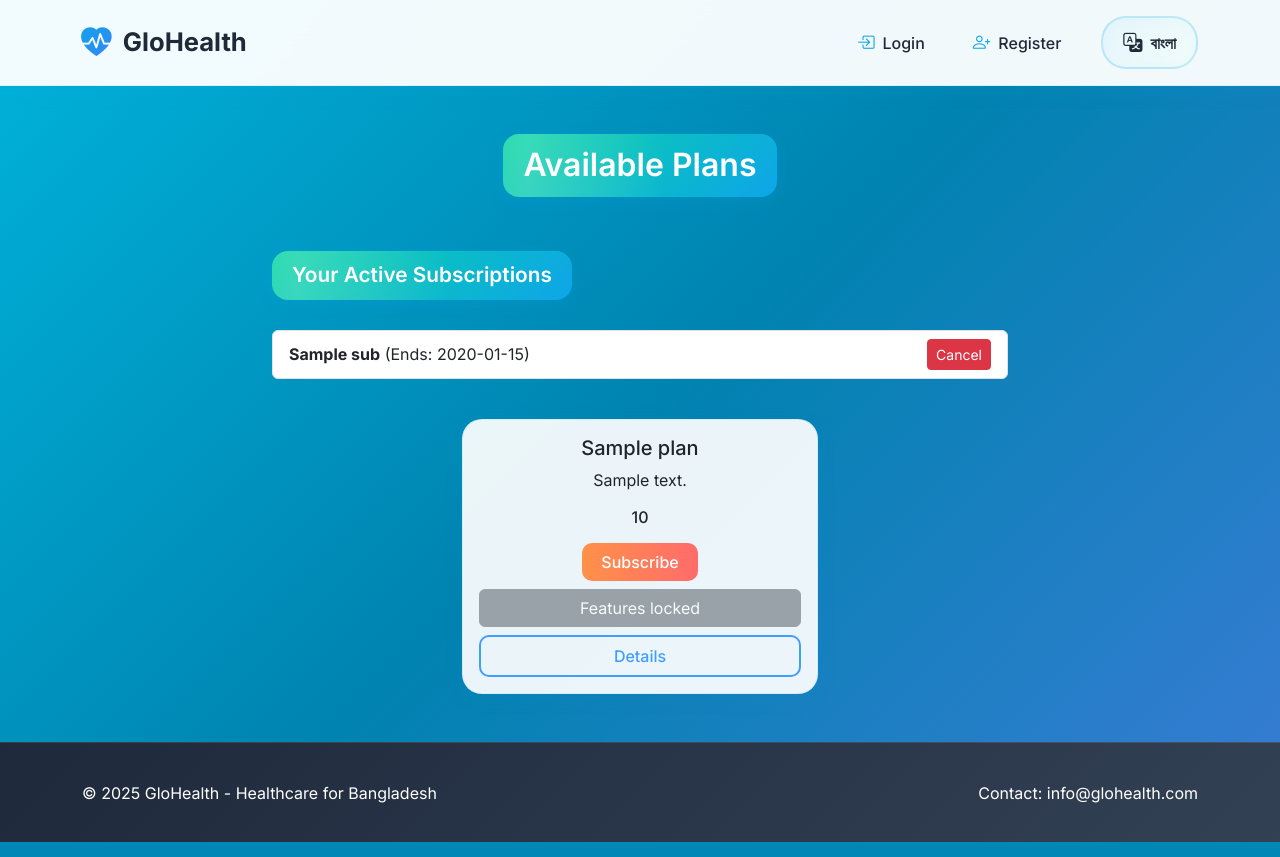
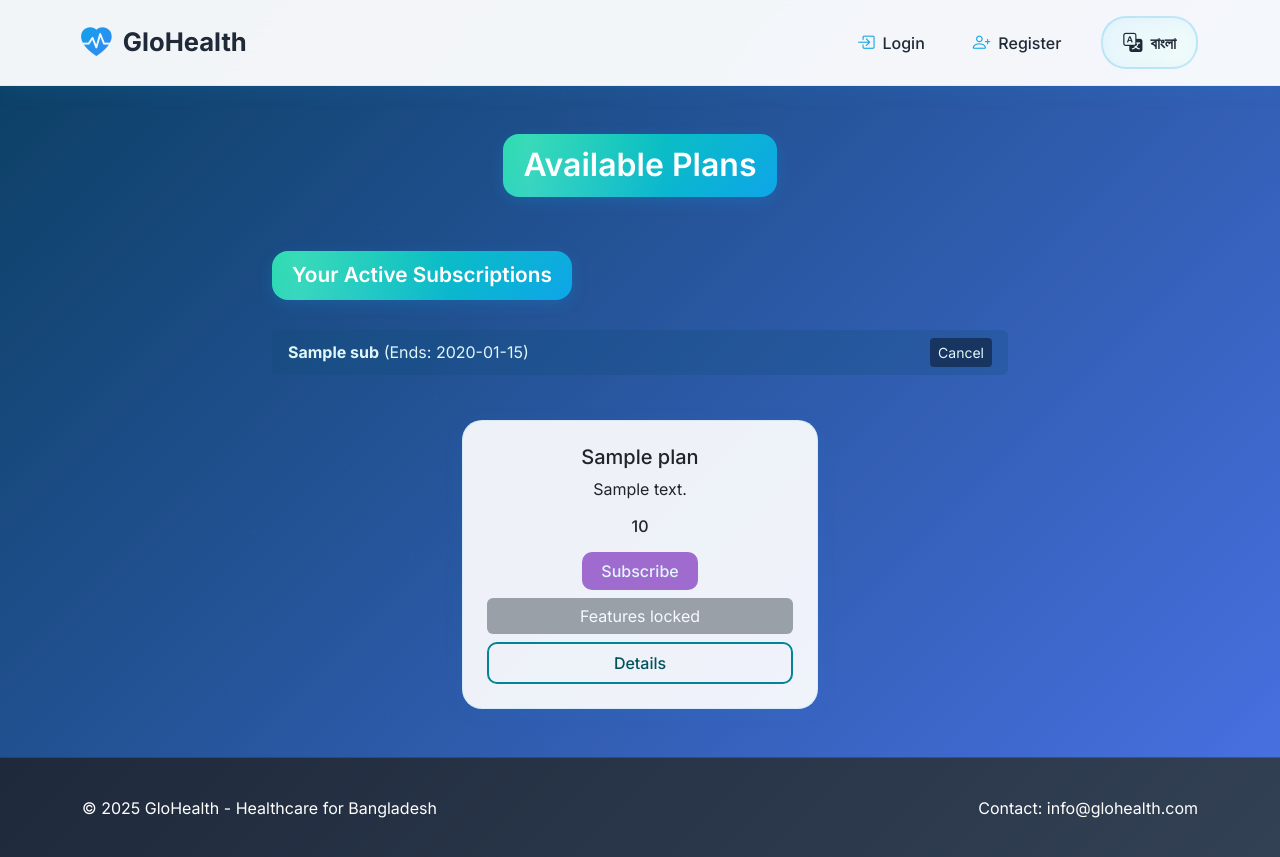
Before and after one commit to itzabd/GloHealth_Ai, a Flask app: template templates/plans.html in a window 1280 px wide. Run offline with Flask 3, Linux system fonts and the light colour scheme; the template is opened without the code that fills it: most values are stand-ins (such as "Sample title", 1, 10 or a date in 2020); parts of the project's set-up code (start-up, migrations or seed data) failed here and were passed over.

Commit message:
uodated plans

```diff
--- a/templates/plans.html
+++ b/templates/plans.html
@@ -5,18 +5,23 @@
 {% block extra_css %}
 <style>
 body {
-    background: linear-gradient(135deg, #00b4db, #0083b0, #3a7bd5) !important;
-    color: #1a202c;
+    background: linear-gradient(135deg, #0a3e61, #4b72e6)!important;
+    font-family: 'Poppins', sans-serif;
+    min-height: 100vh;
+    color: #e0f7fa;
 }
 
-/* Glassy Cards */
+/* Glass Cards */
 .card-hover {
-    background: rgba(255, 255, 255, 0.75);
-    backdrop-filter: blur(12px) saturate(150%);
+    background: rgba(15, 76, 117, 0.25);
     border-radius: 16px;
-    border: 1px solid rgba(255, 255, 255, 0.2);
-    box-shadow: 0 6px 20px rgba(0,0,0,0.15);
+    backdrop-filter: blur(12px) saturate(180%);
+    -webkit-backdrop-filter: blur(12px) saturate(180%);
+    border: 1px solid rgba(255, 255, 255, 0.15);
+    box-shadow: 0 8px 32px rgba(0,0,0,0.2);
     transition: all 0.3s ease;
+    padding: 1.5rem;
+    text-align: center;
 }
 .card-hover:hover {
     transform: translateY(-6px);
@@ -25,31 +30,38 @@ body {
 
 /* Buttons */
 .btn-accent {
-    background: linear-gradient(90deg, #FF9149, #FF6B6B);
+    background: rgba(134, 63, 193, 0.754);
+    color: #e0f7fa;
     border: none;
-    color: white;
     font-weight: 500;
     border-radius: 10px;
     padding: 0.45rem 1.2rem;
     transition: 0.3s;
 }
 .btn-accent:hover {
-    opacity: 0.9;
-    transform: scale(1.03);
+    background: rgba(0, 150, 199, 0.5);
+    color: #23024c;
 }
 
-.btn-outline-primary {
+.btn-outline-primary, .btn-outline-secondary {
     border-radius: 10px;
     padding: 0.45rem 1.2rem;
     font-weight: 500;
-    border: 2px solid #409eff;
-    color: #409eff;
+    border: 2px solid #038495;
+    color: #00525c;
     transition: 0.3s;
 }
-.btn-outline-primary:hover {
-    background: #409eff;
-    color: white;
-    transform: scale(1.03);
+.btn-outline-primary:hover, .btn-outline-secondary:hover {
+    background: rgba(7, 195, 220, 0.3);
+    color: #e0f7fa;
+    border-color: #00acc1;
+}
+
+.btn-secondary {
+    background: rgba(0, 0, 0, 0.401);
+    color: #e0f7fa;
+    border: none;
+    cursor: not-allowed;
 }
 
 /* Section Header */
@@ -57,8 +69,8 @@ body {
     display: inline-block;
     padding: 0.5rem 1rem;
     border-radius: 8px;
-    background: linear-gradient(90deg, #60B5FF, #409eff);
-    color: white;
+    background: rgba(0, 150, 199, 0.3);
+    color: #e0f7fa;
     font-weight: 600;
     margin-bottom: 2rem;
 }
@@ -80,13 +92,13 @@ body {
             <h4 class="section-header" style="font-size:1.3rem;">Your Active Subscriptions</h4>
             <ul class="list-group mb-3">
                 {% for sub in user_subscriptions %}
-                <li class="list-group-item d-flex justify-content-between align-items-center">
+                <li class="list-group-item d-flex justify-content-between align-items-center" style="background: rgba(15,76,117,0.25); color:#e0f7fa; border:none; margin-bottom:5px;">
                     <div>
                         <strong>{{ sub.plan_name }}</strong>
                         (Ends: {{ sub.end_date[:10] if sub.end_date else 'N/A' }})
                     </div>
                     <form action="{{ url_for('cancel_subscription', sub_id=sub.id) }}" method="POST">
-                        <button class="btn btn-sm btn-danger">Cancel</button>
+                        <button class="btn btn-secondary btn-sm">Cancel</button>
                     </form>
                 </li>
                 {% endfor %}
@@ -98,7 +110,7 @@ body {
     <div class="row g-4 justify-content-center">
         {% for plan in plans %}
         <div class="col-md-4">
-            <div class="card card-hover h-100 text-center p-3">
+            <div class="card card-hover h-100">
                 <h5>{{ plan.name }}</h5>
                 <p>{{ plan.details }}</p>
                 <h6>{{ plan.price }}</h6>
@@ -106,11 +118,9 @@ body {
                 {% set subscribed = user_subscriptions | selectattr("plan_name", "equalto", plan.name) | list %}
 
                 {% if subscribed %}
-                    <!-- Already subscribed -->
                     <button class="btn btn-secondary mt-2" disabled>Subscribed</button>
                     <a href="{{ url_for('features', plan_name=plan.name) }}" class="btn btn-outline-primary mt-2">Features</a>
                 {% else %}
-                    <!-- Not subscribed -->
                     <form action="{{ url_for('subscribe_plan', plan_name=plan.name) }}" method="POST">
                         <button type="submit" class="btn btn-accent mt-2">Subscribe</button>
                     </form>
```
